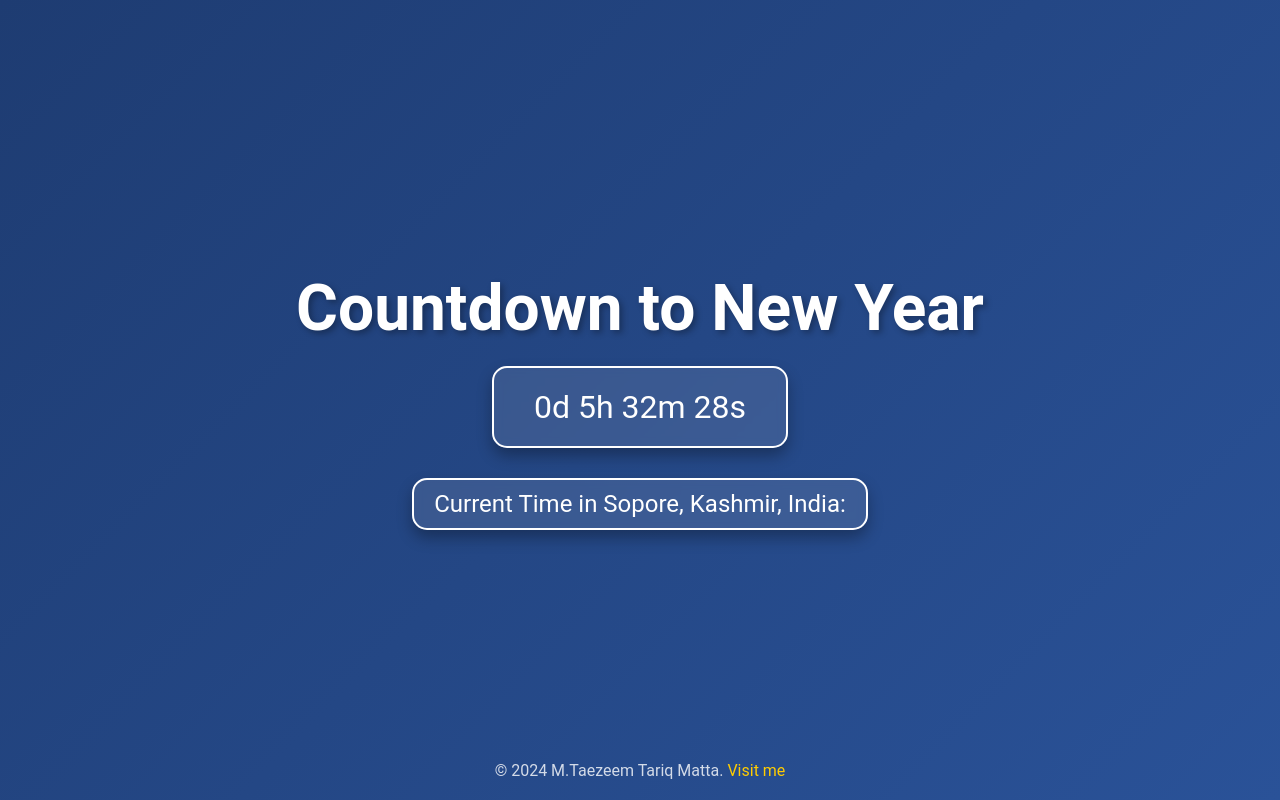
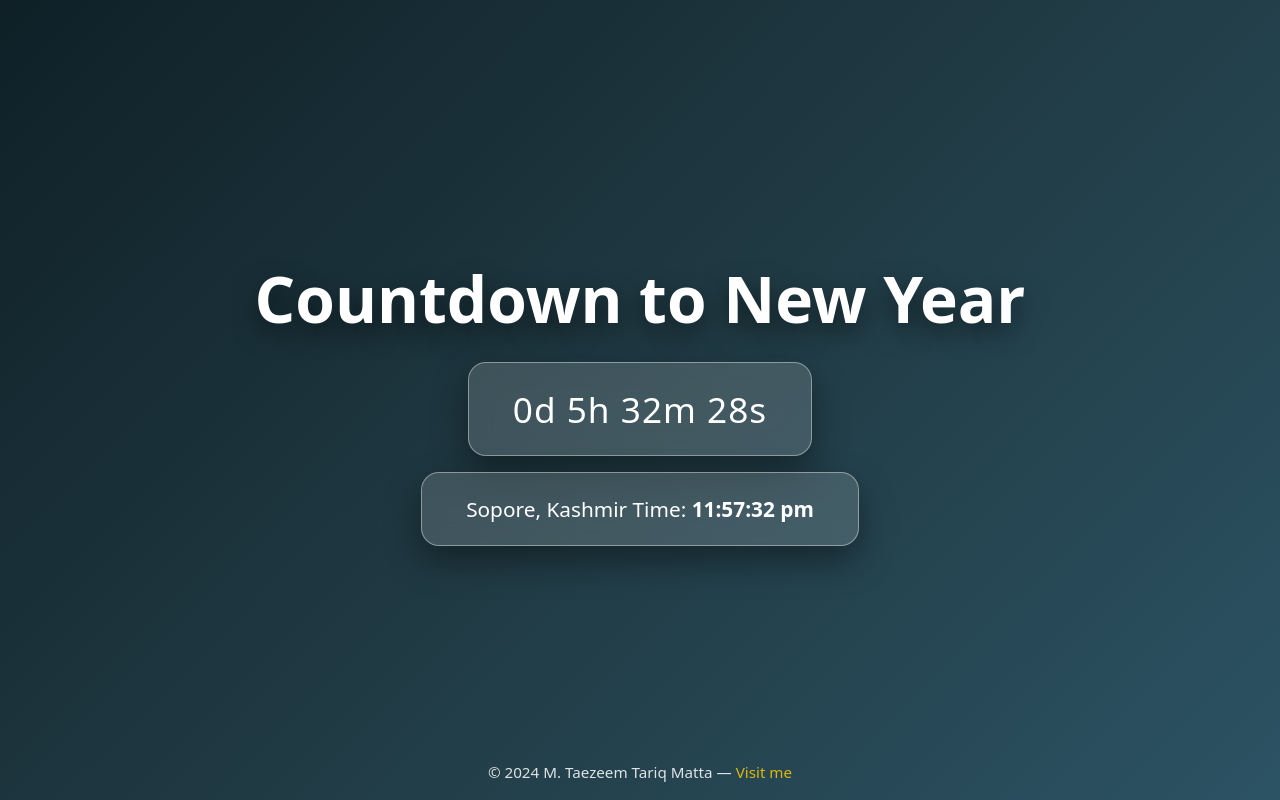
Before and after one commit to taezeem14/NewYear, a plain HTML site: page index.html in a window 1280 px wide. Drawn offline with Linux system fonts and the light colour scheme.

Commit message:
Update index.html

```diff
--- a/index.html
+++ b/index.html
@@ -3,176 +3,202 @@
 <head>
 <meta charset="UTF-8">
 <meta name="viewport" content="width=device-width, initial-scale=1.0">
-    <meta name="description" content="A professional New Year countdown with a confetti celebration">
-    <meta name="author" content="Your Company Name">
+<meta name="description" content="Ultra-Professional New Year Countdown Experience">
+<meta name="author" content="M. Taezeem Tariq Matta">
 <title>New Year Countdown</title>
+
 <style>
-        * {
-            margin: 0;
-            padding: 0;
-            box-sizing: border-box;
+:root {
+    --glass: rgba(255,255,255,0.15);
+    --border: rgba(255,255,255,0.4);
 }
 
+* { margin:0; padding:0; box-sizing:border-box; }
+
 body {
-            font-family: 'Roboto', Arial, sans-serif;
-            display: flex;
-            flex-direction: column;
-            justify-content: center;
-            align-items: center;
-            height: 100vh;
-            margin: 0;
-            background: linear-gradient(135deg, #1e3c72, #2a5298);
-            color: #ffffff;
-            overflow: hidden;
+    font-family: system-ui, Roboto, Arial, sans-serif;
+    min-height:100vh;
+    display:flex;
+    flex-direction:column;
+    justify-content:center;
+    align-items:center;
+    text-align:center;
+    color:#fff;
+    background: linear-gradient(135deg,#0f2027,#203a43,#2c5364);
+    overflow:hidden;
 }
 
 h1 {
-            font-size: 4rem;
-            margin-bottom: 20px;
-            text-shadow: 3px 3px 6px rgba(0, 0, 0, 0.3);
+    font-size:clamp(2.5rem,5vw,4rem);
+    margin-bottom:20px;
+    text-shadow:0 10px 25px rgba(0,0,0,.5);
+}
+
+.glass {
+    background:var(--glass);
+    border:1px solid var(--border);
+    backdrop-filter:blur(12px);
+    border-radius:18px;
+    padding:22px 44px;
+    box-shadow:0 15px 35px rgba(0,0,0,.4);
 }
 
 #countdown {
-            font-size: 2rem;
-            padding: 20px 40px;
-            border: 2px solid #ffffff;
-            border-radius: 15px;
-            background: rgba(255, 255, 255, 0.1);
-            backdrop-filter: blur(5px);
-            box-shadow: 0 8px 15px rgba(0, 0, 0, 0.3);
-            text-align: center;
-            margin-bottom: 20px;
+    font-size:2.2rem;
+    letter-spacing:1px;
+}
+
+#countdown.final {
+    animation:pulse 1s infinite;
+    color:#ffeb3b;
+}
+
+@keyframes pulse {
+    0%{transform:scale(1)}
+    50%{transform:scale(1.08)}
+    100%{transform:scale(1)}
 }
 
 #localTime {
-            font-size: 1.5rem;
-            margin-top: 10px;
-            padding: 10px 20px;
-            border: 2px solid #ffffff;
-            border-radius: 15px;
-            background: rgba(255, 255, 255, 0.1);
-            backdrop-filter: blur(5px);
-            box-shadow: 0 8px 15px rgba(0, 0, 0, 0.3);
-            text-align: center;
+    margin-top:16px;
+    font-size:1.3rem;
 }
 
 canvas {
-            position: fixed;
-            top: 0;
-            left: 0;
-            width: 100%;
-            height: 100%;
-            pointer-events: none;
+    position:fixed;
+    inset:0;
+    pointer-events:none;
 }
 
 footer {
-            position: absolute;
-            bottom: 20px;
-            text-align: center;
-            font-size: 1rem;
-            color: rgba(255, 255, 255, 0.8);
+    position:absolute;
+    bottom:18px;
+    font-size:.95rem;
+    opacity:.85;
 }
 
 footer a {
-            color: #ffcc00;
-            text-decoration: none;
+    color:#ffcc00;
+    text-decoration:none;
 }
 
-        footer a:hover {
-            text-decoration: underline;
+footer a:hover { text-decoration:underline; }
+
+@media (prefers-reduced-motion: reduce) {
+    canvas { display:none; }
 }
 </style>
 </head>
+
 <body>
+
 <h1>Countdown to New Year</h1>
-    <div id="countdown"></div>
-    <div id="localTime">Current Time in Sopore, Kashmir, India: <span id="time"></span></div>
-    <canvas id="confettiCanvas"></canvas>
+
+<div id="countdown" class="glass" aria-live="polite"></div>
+<div id="localTime" class="glass">
+    Sopore, Kashmir Time:
+    <strong><span id="time"></span></strong>
+</div>
+
+<canvas id="fx"></canvas>
+
 <footer>
-        &copy; 2024 M.Taezeem Tariq Matta. <a href="https://taezeem.github.io/WebMan">Visit me</a>
+© 2024 M. Taezeem Tariq Matta —
+<a href="https://taezeem.github.io/WebMan" target="_blank">Visit me</a>
 </footer>
 
 <script>
-        const countdownElement = document.getElementById('countdown');
-        const timeElement = document.getElementById('time');
-        const canvas = document.getElementById('confettiCanvas');
-        const ctx = canvas.getContext('2d');
+const countdownEl = document.getElementById("countdown");
+const timeEl = document.getElementById("time");
+const canvas = document.getElementById("fx");
+const ctx = canvas.getContext("2d");
 
-        // Resize canvas to fill screen
-        canvas.width = window.innerWidth;
-        canvas.height = window.innerHeight;
+let particles = [];
+let started = false;
 
-        let confetti = [];
+function resize() {
+    canvas.width = innerWidth;
+    canvas.height = innerHeight;
+}
+addEventListener("resize", resize);
+resize();
+
+function nextNewYear() {
+    const n = new Date();
+    return new Date(n.getFullYear()+1,0,1,0,0,0,0);
+}
 
 function updateCountdown() {
     const now = new Date();
-            const nextYear = now.getFullYear() + 1;
-            const newYear = new Date(`January 1, ${nextYear} 00:00:00`);
-            const diff = newYear - now;
+    const diff = nextNewYear() - now;
 
     if (diff <= 0) {
-                countdownElement.innerHTML = "🎉 Happy New Year! 🎉";
-                if (!confetti.length) startConfetti();
+        countdownEl.textContent = "🎉 HAPPY NEW YEAR 🎉";
+        document.title = "🎉 Happy New Year!";
+        if (!started) startFireworks();
         return;
     }
 
-            const days = Math.floor(diff / (1000 * 60 * 60 * 24));
-            const hours = Math.floor((diff % (1000 * 60 * 60 * 24)) / (1000 * 60 * 60));
-            const minutes = Math.floor((diff % (1000 * 60 * 60)) / (1000 * 60));
-            const seconds = Math.floor((diff % (1000 * 60)) / 1000);
+    const d = Math.floor(diff/86400000);
+    const h = Math.floor(diff/3600000)%24;
+    const m = Math.floor(diff/60000)%60;
+    const s = Math.floor(diff/1000)%60;
 
-            countdownElement.innerHTML = `${days}d ${hours}h ${minutes}m ${seconds}s`;
+    countdownEl.textContent = `${d}d ${h}h ${m}m ${s}s`;
+    document.title = `${d}d ${h}h ${m}m ${s}s`;
+
+    if (d===0 && h===0 && m===0 && s<=10) {
+        countdownEl.classList.add("final");
+    }
 }
 
 function updateTime() {
-            const options = { timeZone: 'Asia/Kolkata', hour: '2-digit', minute: '2-digit', second: '3-digit', hour12: true };
-            const currentTime = new Date().toLocaleTimeString('en-US', options);
-            timeElement.textContent = currentTime;
+    timeEl.textContent = new Date().toLocaleTimeString("en-IN",{
+        timeZone:"Asia/Kolkata",
+        hour:"2-digit",
+        minute:"2-digit",
+        second:"2-digit",
+        hour12:true
+    });
 }
 
-        function startConfetti() {
-            for (let i = 0; i < 300; i++) {
-                confetti.push({
-                    x: Math.random() * canvas.width,
-                    y: Math.random() * canvas.height - canvas.height,
-                    r: Math.random() * 6 + 2,
-                    dx: Math.random() * 2 - 1,
-                    dy: Math.random() * 4 + 2,
-                    color: `hsl(${Math.random() * 360}, 100%, 50%)`
+function startFireworks() {
+    started = true;
+    for (let i=0;i<250;i++) {
+        particles.push({
+            x:Math.random()*canvas.width,
+            y:Math.random()*canvas.height,
+            r:Math.random()*4+2,
+            dx:(Math.random()-0.5)*6,
+            dy:(Math.random()-0.5)*6,
+            life:Math.random()*80+60,
+            color:`hsl(${Math.random()*360},100%,50%)`
         });
     }
-            animateConfetti();
+    animate();
 }
 
-        function animateConfetti() {
-            ctx.clearRect(0, 0, canvas.width, canvas.height);
-            confetti.forEach((particle, index) => {
+function animate() {
+    ctx.clearRect(0,0,canvas.width,canvas.height);
+    particles.forEach(p=>{
         ctx.beginPath();
-                ctx.arc(particle.x, particle.y, particle.r, 0, Math.PI * 2);
-                ctx.fillStyle = particle.color;
+        ctx.arc(p.x,p.y,p.r,0,Math.PI*2);
+        ctx.fillStyle=p.color;
         ctx.fill();
 
-                particle.x += particle.dx;
-                particle.y += particle.dy;
-
-                if (particle.y > canvas.height) {
-                    confetti[index] = {
-                        x: Math.random() * canvas.width,
-                        y: -10,
-                        r: particle.r,
-                        dx: particle.dx,
-                        dy: particle.dy,
-                        color: particle.color
-                    };
-                }
+        p.x+=p.dx;
+        p.y+=p.dy;
+        p.life--;
     });
-            requestAnimationFrame(animateConfetti);
+    particles = particles.filter(p=>p.life>0);
+    requestAnimationFrame(animate);
 }
 
-        setInterval(updateCountdown, 1000);
-        setInterval(updateTime, 1000);
+setInterval(updateCountdown,1000);
+setInterval(updateTime,1000);
 updateCountdown();
 updateTime();
 </script>
+
 </body>
 </html>
```
Lines whose indentation alone changed are shown as unchanged.
